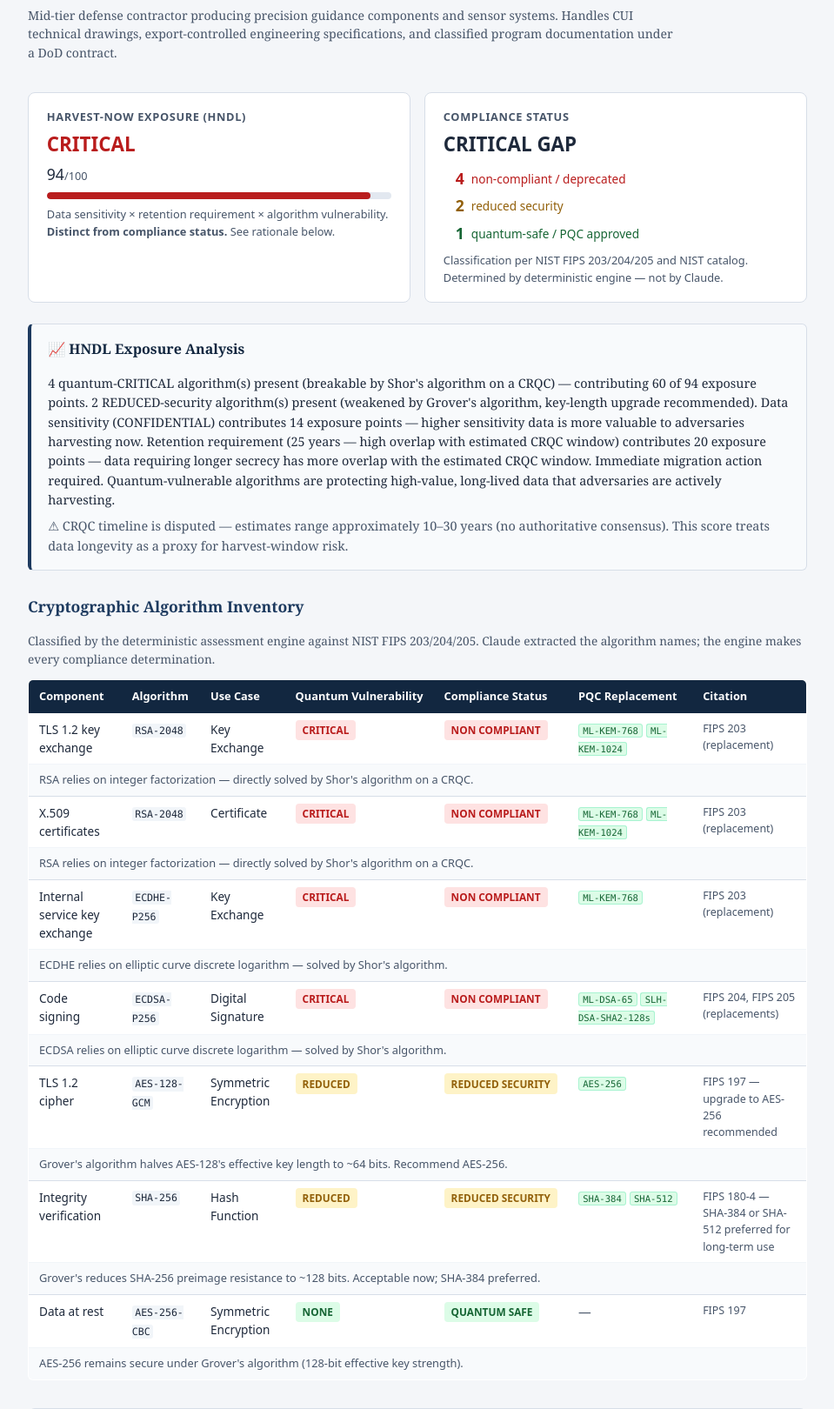
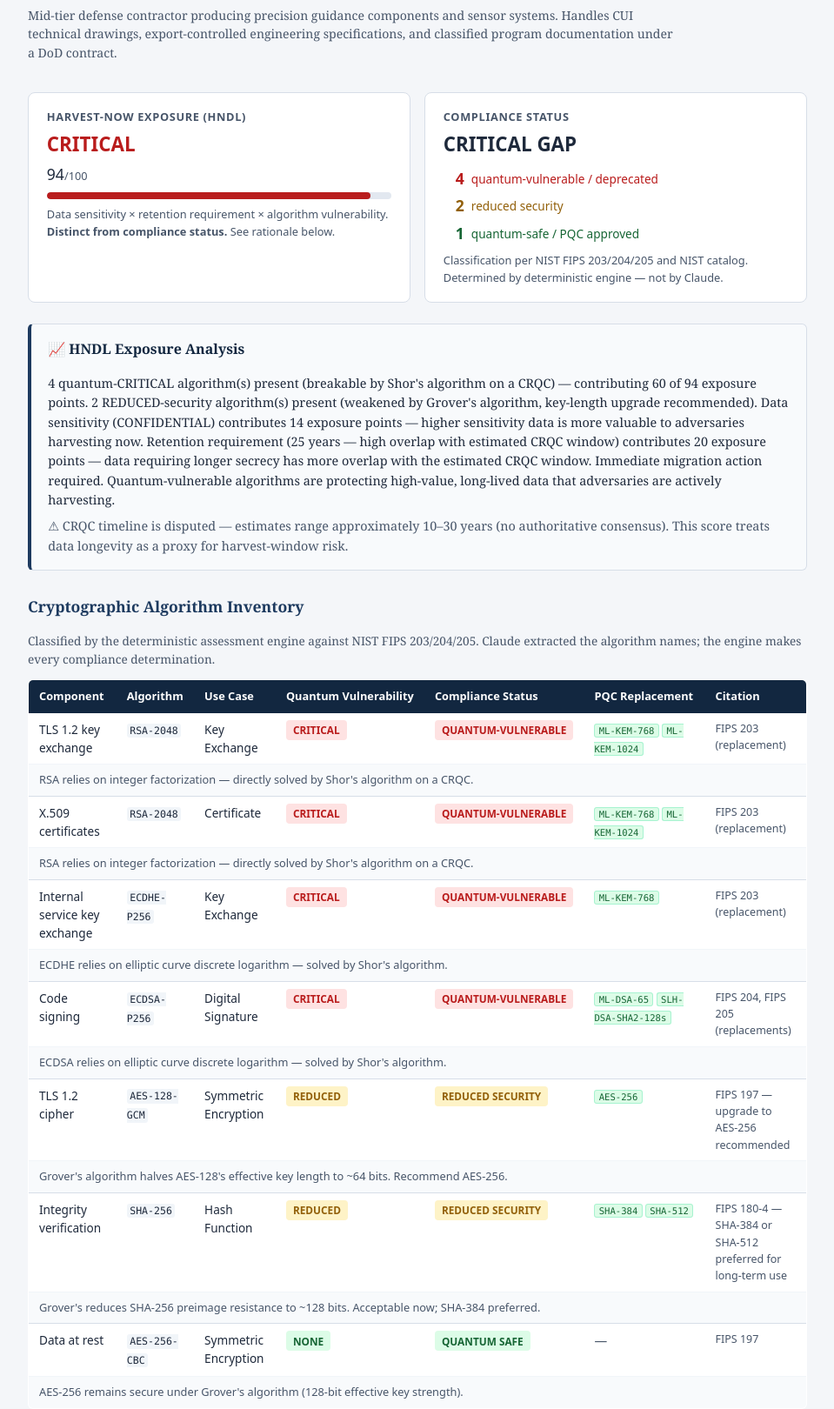
Before and after one commit to JakPot42/cleared-facility-suite, a FastAPI app: page /hh/assessments/1 in a window 1280 px wide. Shown: the part 239-1859 px from the top of the page at 87% size, without its empty margins (160-1119 px from the left). Run offline with FastAPI, Linux system fonts and the light colour scheme.

Commit message:
Report findings instead of "Compliant" verdicts in RAI and Harvest Horizon
RAI status reads "Criteria met" / "Criteria partly met" / "At Risk", and the
progress label "N% of criteria met or N/A". Harvest Horizon keeps its stored
status keys but displays "QUANTUM-VULNERABLE" per algorithm and "NO VULNERABLE
ALGORITHMS FOUND" for an assessment with none, on the page and in the PDF.

Co-Authored-By: Claude Opus 5.5 <noreply@anthropic.com>

```diff
--- a/hh/pdf_export.py
+++ b/hh/pdf_export.py
@@ -151,7 +151,7 @@ def generate_pdf(assessment: Assessment) -> bytes:
                 Paragraph(item.component, ParagraphStyle("cell", fontSize=8, leading=10)),
                 item.algorithm,
                 item.use_case,
-                item.compliance_status.replace("_", " "),
+                item.compliance_label.upper(),
                 item.quantum_vulnerability,
             ])
             status_bg = {
@@ -192,7 +192,7 @@ def generate_pdf(assessment: Assessment) -> bytes:
         ["PQC Approved (FIPS 203/204/205)", str(assessment.pqc_approved_count)],
         ["Quantum Safe (adequate symmetric/hash)", str(assessment.quantum_safe_count)],
         ["Reduced Security (upgrade recommended)", str(assessment.reduced_count)],
-        ["Non-Compliant (quantum-vulnerable)", str(assessment.non_compliant_count)],
+        ["Quantum-vulnerable or deprecated", str(assessment.non_compliant_count)],
     ]
     sum_table = Table(summary_rows, colWidths=[4.5 * inch, 1.5 * inch])
     sum_table.setStyle(TableStyle([
--- a/rai/models.py
+++ b/rai/models.py
@@ -65,9 +65,9 @@ class AISystem(Base):
     def rai_status(self) -> str:
         score = self.rai_score
         if score >= 85:
-            return "Compliant"
+            return "Criteria met"
         if score >= 50:
-            return "Partially Compliant"
+            return "Criteria partly met"
         return "At Risk"
 
 
--- a/templates/hh/assessment.html
+++ b/templates/hh/assessment.html
@@ -39,9 +39,9 @@
   <!-- Compliance Summary -->
   <div class="score-card score-compliance">
     <div class="score-label">Compliance Status</div>
-    <div class="score-tier compliance-{{ assessment.compliance_tier | lower | replace('_','-') }}">{{ assessment.compliance_tier | replace("_"," ") }}</div>
+    <div class="score-tier compliance-{{ assessment.compliance_tier | lower | replace('_','-') }}">{{ assessment.compliance_tier_label }}</div>
     <div class="compliance-breakdown">
-      <div class="cb-row cb-red"><span class="cb-count">{{ assessment.non_compliant_count }}</span> non-compliant / deprecated</div>
+      <div class="cb-row cb-red"><span class="cb-count">{{ assessment.non_compliant_count }}</span> quantum-vulnerable / deprecated</div>
       <div class="cb-row cb-amber"><span class="cb-count">{{ assessment.reduced_count }}</span> reduced security</div>
       <div class="cb-row cb-green"><span class="cb-count">{{ assessment.pqc_approved_count + assessment.quantum_safe_count }}</span> quantum-safe / PQC approved</div>
     </div>
@@ -86,7 +86,7 @@
         <span class="badge badge-{{ item.vulnerability_color }}">{{ item.quantum_vulnerability }}</span>
       </td>
       <td>
-        <span class="badge badge-{{ item.compliance_color }}">{{ item.compliance_status | replace("_"," ") }}</span>
+        <span class="badge badge-{{ item.compliance_color }}">{{ item.compliance_label | upper }}</span>
       </td>
       <td>
         {% if item.replacements_list %}
--- a/templates/rai/index.html
+++ b/templates/rai/index.html
@@ -37,7 +37,7 @@
       <div class="progress-bar-wrap">
         <div class="progress-bar" style="width:{{ s.rai_score }}%"></div>
       </div>
-      <span class="progress-label">{{ s.rai_score }}% compliant</span>
+      <span class="progress-label">{{ s.rai_score }}% of criteria met or N/A</span>
     </div>
 
     <div class="system-stats">
--- a/templates/rai/report.html
+++ b/templates/rai/report.html
@@ -109,7 +109,7 @@
 {% if not_addressed %}
 <div class="card card-danger">
   <h2>&#9888; Gaps — Criteria Not Addressed ({{ not_addressed | length }})</h2>
-  <p style="font-size:0.88rem;color:#6b7a90;margin-bottom:0.75rem">These criteria require implementation before the system can be considered RAI-compliant.</p>
+  <p style="font-size:0.88rem;color:#6b7a90;margin-bottom:0.75rem">These criteria need implementing before this checklist shows no open findings.</p>
   <table class="supplier-table">
     <thead>
       <tr>
```
Also changed, not shown: hh/config.py (+10 -1 lines), hh/models.py (+10 -0 lines), static/rai/css/app.css (+4 -4 lines).
